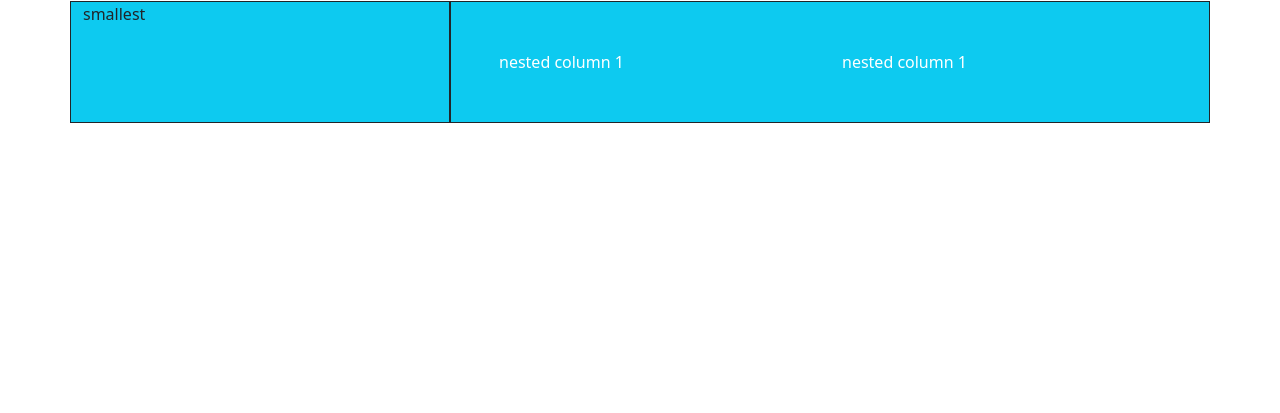
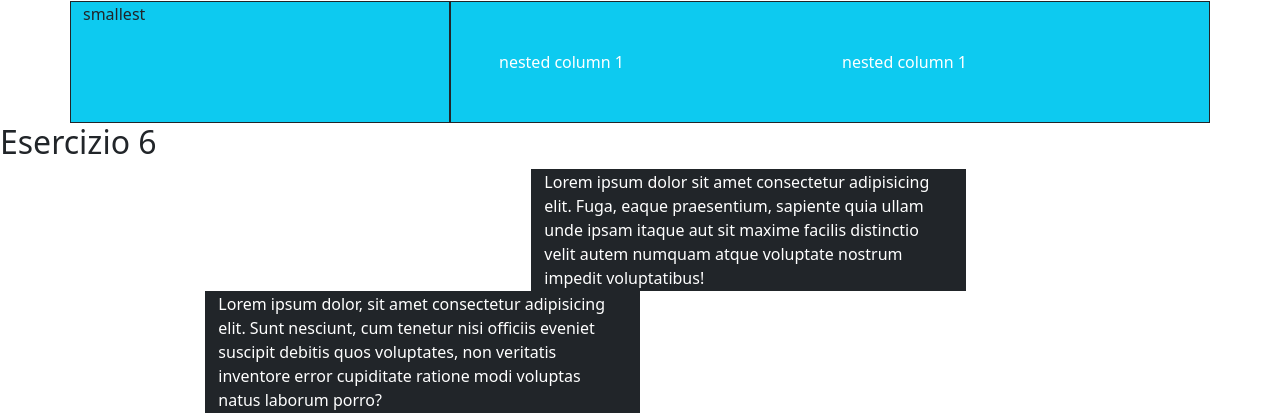
Before and after one commit to alessandrovarc/d1, a plain HTML site: page bootstrap/index.html in a window 1280 px wide. Shown: the part 635-1048 px from the top of the page. Before the commit the page ends 800 px from the top, so only its background shows below. Drawn offline with nearby package versions, Linux system fonts and the light colour scheme.

Commit message:
esercizio finito

```diff
--- a/bootstrap/index.html
+++ b/bootstrap/index.html
@@ -83,9 +83,6 @@
   </div>
   </div>
 
-
-
-
   <h2>Esercizio 4</h2>
   <div class="container">
     <div class="row align-items-center">
@@ -119,6 +116,23 @@
     </div>
   </div>
 
+  <h2>Esercizio 6</h2>
+  <div class="row gap-1">
+    <div class="col-md-4 bg-dark text-white border border-dark offset-md-5">
+      Lorem ipsum dolor sit amet consectetur adipisicing
+      elit. Fuga, eaque praesentium, sapiente quia
+      ullam unde ipsam itaque aut sit maxime facilis distinctio velit autem numquam atque voluptate nostrum
+      impedit voluptatibus!
+    </div>
+  </div>
+  <div class="row gap-1">
+    <div class="col-md-4 bg-dark text-white border border-dark offset-md-2">
+      Lorem ipsum dolor, sit amet consectetur adipisicing
+      elit. Sunt nesciunt, cum tenetur nisi
+      officiis eveniet suscipit debitis quos voluptates, non veritatis inventore error cupiditate ratione modi
+      voluptas natus laborum porro?
+    </div>
+  </div>
 
 
 
```
Lines whose indentation alone changed are shown as unchanged.
